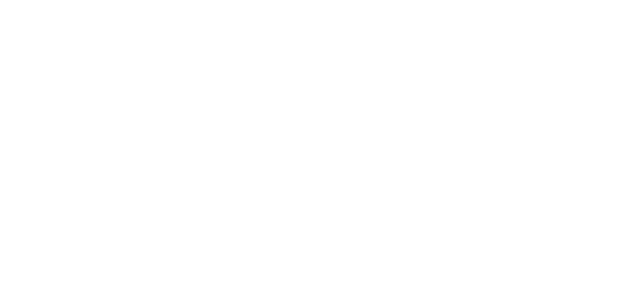
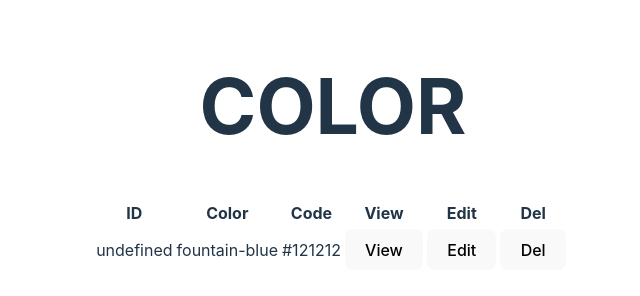
Before and after one commit to josdic1/color-checker-cc, a website built with Vite: page index.html in a window 1280 px wide. Shown: the whole page, without its empty margins (307-947 px from the left). Built offline with nearby package versions, Linux system fonts and the light colour scheme; data requests are answered from the project's data file.

Commit message:
updated stylesheet

```diff
--- a/index.html
+++ b/index.html
@@ -10,7 +10,8 @@
 </head>
 
 <body>
-
+  <div id="color-cube"></div>
+  <div id="color-list"></div>
   <script type="module" src="/src/index.js"></script>
 </body>
 
--- a/src/index.js
+++ b/src/index.js
@@ -1,6 +1,11 @@
 /** --------------------- 🏗️ INITIAL SETUP --------------------- **/
 
 const init = () => {
+
+  /** --------------------- DOM Elements--------------------- **/
+
+  const cube = document.getElementById("color-cube")
+  const list = document.getElementById("color-list")
 
   /** --------------------- STATEFUL VARS--------------------- **/
   let isLoading = true
@@ -10,10 +15,67 @@ const init = () => {
   let selectedColor = { id: '', title: '', code: '' }
 
   /** --------------------- INIT FETCH --------------------- **/
+
   fetchColors()
+
   /** ---------------------EVENT HANDLERS  --------------------- **/
 
+
+
   /** --------------------- 🎨 RENDER FUNCTIONS --------------------- **/
+
+  function renderColorCube() {
+
+
+    const cubeHtml =
+      `   <h1 id="colorCube" style="{ 'color': 'red'}">COLOR</h1>`
+
+    cube.innerHTML = cubeHtml
+  }
+
+
+
+  function renderColorList(data) {
+
+    const listMap = data.map(item => (
+      `<tr id=${item.id}>
+        <td>${item.id}</td>
+         <td>${item.title}</td>
+          <td>${item.code}</td>
+          <td>
+            <button type='button' button id='view-${item.id}'>View</button>
+          </td>
+          <td>
+            <button type='button' button id='view-${item.id}'>Edit</button>
+          </td>
+          <td>
+            <button type='button' button id='view-${item.id}'>Del</button>
+          </td>
+      </tr>`
+    ))
+
+    const listHtml =
+      `<table>
+        <thead>
+          <tr>
+            <th>ID</th>
+            <th>Color</th>
+            <th>Code</th>
+            <th>View</th>
+            <th>Edit</th>
+            <th>Del</th>
+            <th>
+            </th>
+          </tr>
+        </thead>
+        <tbody>
+          ${listMap}
+        </tbody>
+      </table>`
+
+    list.innerHTML = listHtml
+  }
+
 
 
   /** --------------------- 🎯 HANDLER FUNCTIONS --------------------- **/
@@ -23,6 +85,7 @@ const init = () => {
 
 
   /** --------------------- 📡 API CALLS --------------------- **/
+
   async function fetchColors() {
     try {
       const r = await fetch(`http://localhost:3000/colors`)
@@ -30,7 +93,9 @@ const init = () => {
         throw new Error('Bad GET response')
       }
       const data = await r.json()
-      console.log(data)
+      renderColorCube()
+      renderColorList(data)
+      colors = data
     } catch (error) { console.error('GET: ', error) }
   }
 
--- a/src/style.css
+++ b/src/style.css
@@ -25,9 +25,27 @@ a:hover {
 body {
   margin: 0;
   display: flex;
-  place-items: center;
+  flex-direction: column;
+  align-items: center;
   min-width: 320px;
   min-height: 100vh;
+  padding: 2rem;
+}
+
+#color-cube {
+  width: 150px;
+  height: 150px;
+  background-color: '';
+  display: flex;
+  align-items: center;
+  justify-content: center;
+  font-size: 1.5em;
+  font-weight: bold;
+  color: '';
+  border: none;
+  border-radius: 8px;
+  margin-bottom: 1rem;
+  transition: background-color 0.3s ease-in-out;
 }
 
 h1 {
```
